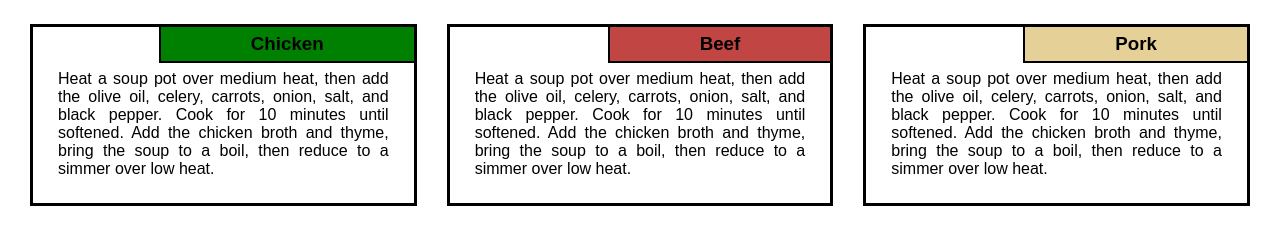
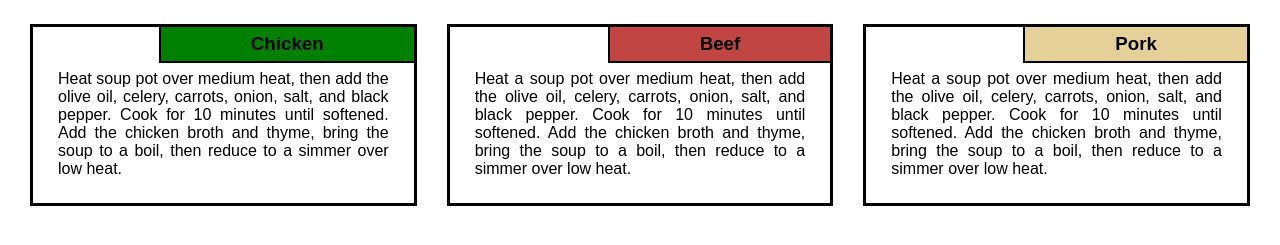
Before and after one commit to kavyathara/module-solution, a plain HTML site: page module2/index.html in a window 1280 px wide. Shown: the part 133-378 px from the top of the page. Drawn offline with Linux system fonts and the light colour scheme.

Commit message:
Update index.html

```diff
--- a/module2/index.html
+++ b/module2/index.html
@@ -15,7 +15,7 @@
 						<h3>Chicken</h3>
 					</div>
 					<p>
-						Heat a soup pot over medium heat, then add the olive oil, celery, carrots, onion, salt, and black pepper. Cook for 10 minutes until softened. Add the chicken broth and thyme, bring the soup to a boil, then reduce to a simmer over low heat.
+						Heat soup pot over medium heat, then add the olive oil, celery, carrots, onion, salt, and black pepper. Cook for 10 minutes until softened. Add the chicken broth and thyme, bring the soup to a boil, then reduce to a simmer over low heat.
 					</p>
 				</div>
 			</div>
```
